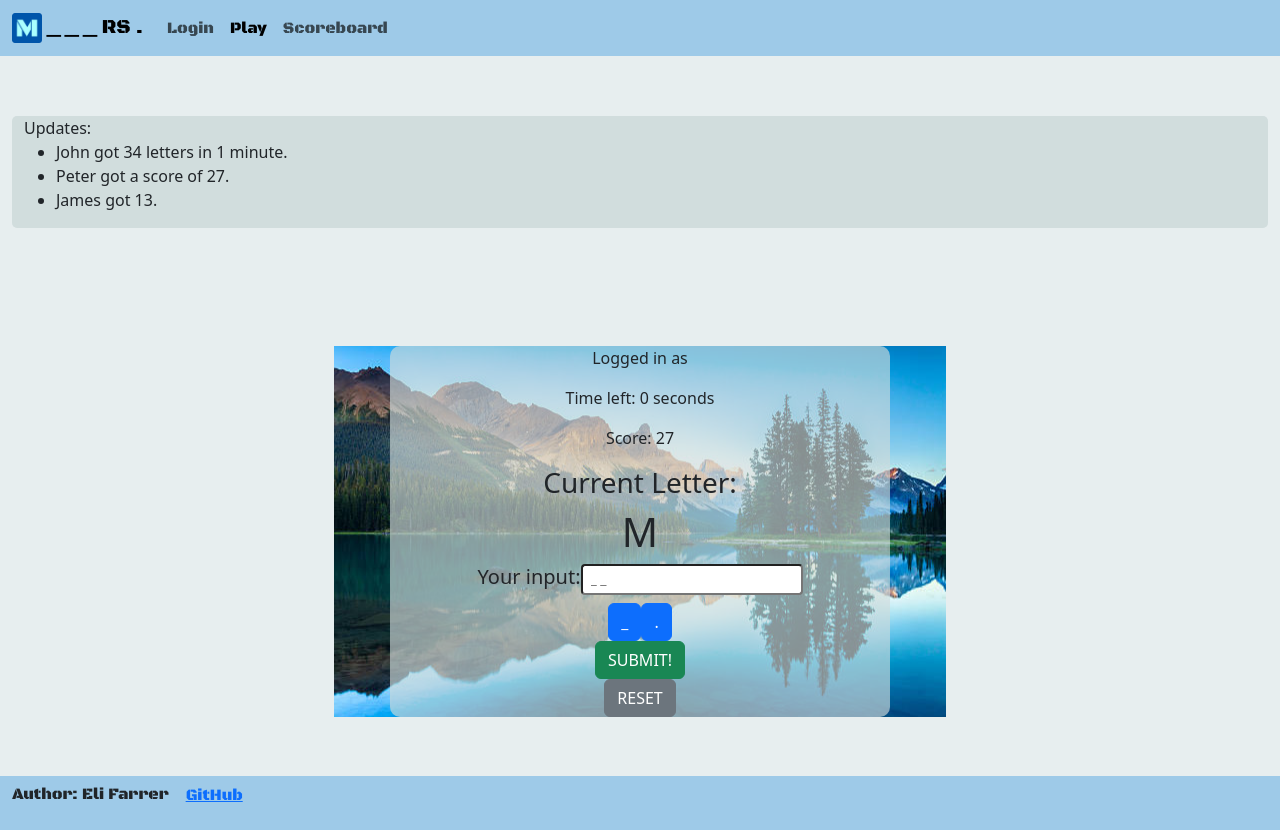
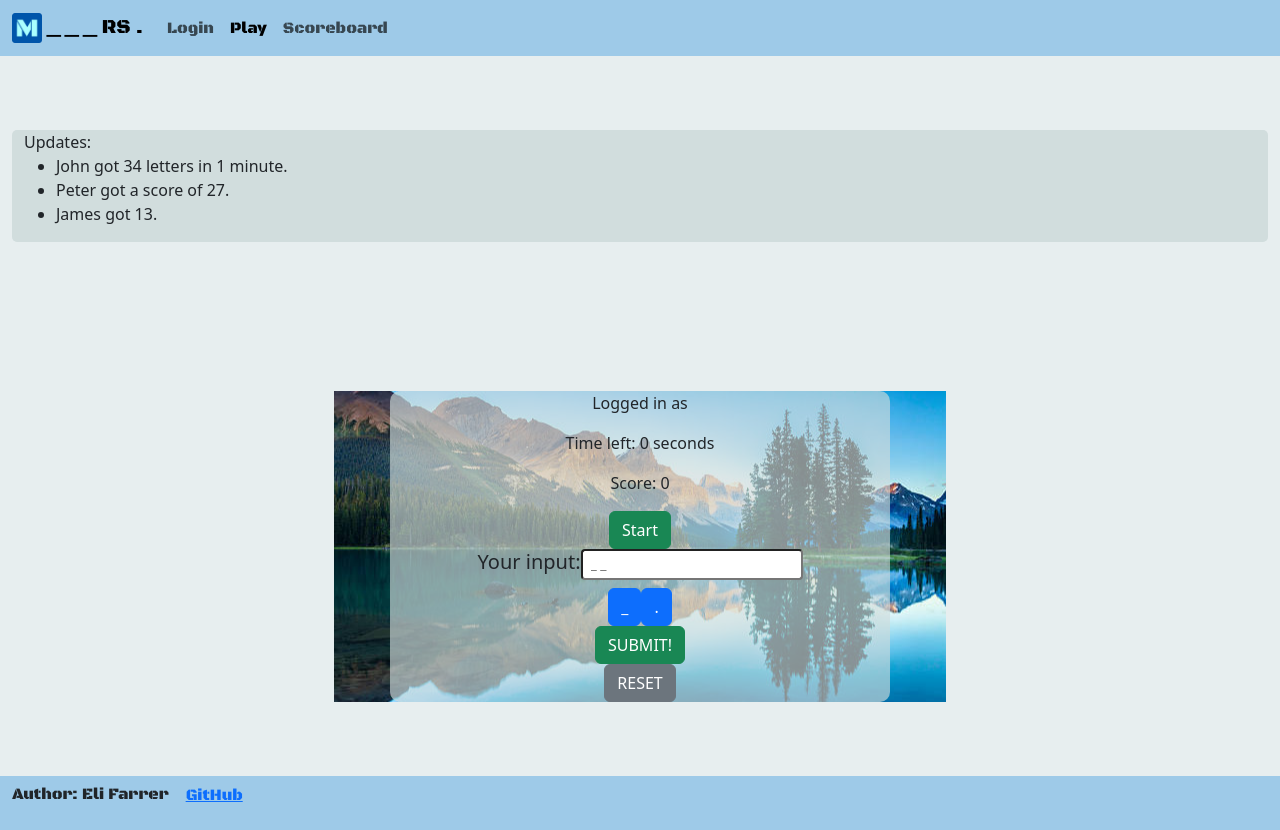
Before and after one commit to EliFarrer/startup, a React (Vite) app: page /play in a window 1280 px wide. Built offline with nearby package versions, Linux system fonts and the light colour scheme.

Commit message:
added a play and a start state

```diff
--- a/src/play/morseGame.jsx
+++ b/src/play/morseGame.jsx
@@ -2,22 +2,60 @@ import React from 'react';
 
 import './play.css'
 
-function createTimer(time, setTimer) {
+function createTimer(time, setTimer, changeGameState) {
     setTimer(time);
     let actualTime = time - 1;
     const intervalID = setInterval(() => {
         if (actualTime == 0) {
             clearInterval(intervalID);
-            // log the score and other things
+
+            endGame(changeGameState);
         }
         setTimer(actualTime--);
     }, 1000);
+    return intervalID;
 }
 
 
+function endGame(changeGameState) {
+    // this will reset the game and log the score
+    changeGameState('start');
+}
+
+
+function reset(changeGameState, setTimer, timerID) {
+    // resets the timer and game state, but doesn't log the score
+    changeGameState('start');
+    setTimer(0);
+    clearInterval(timerID);
+}
+
+
+function playGame(changeGameState, setTimer, updateTimerID) {
+    // changes the state to playing and sets a timer
+    changeGameState('playing');
+    const timerID = createTimer(10, setTimer, changeGameState);
+    updateTimerID(timerID);
+}
 
 export function MorseGame(props) {
     const [timer, setTimer] = React.useState(0);
+    const [timerID, updateTimerID] = React.useState(0);
+    const [gameState, changeGameState] = React.useState('start');
+    const [score, updateScore] = React.useState(0);
+    const [userInput, updateUserInput] = React.useState([]);
+
+    function getMainElement(gameState) {
+        // this returns either the start button or the 'your letter' prompt
+        if (gameState == 'start') {
+            return <button className="btn btn-success" type="submit" onClick={() => playGame(changeGameState, setTimer, updateTimerID)}>Start</button>;
+        } else if (gameState == 'playing') {
+            return <div><p>Current Letter:</p><h1>M</h1></div>;
+        }
+    }
+
+
+
 
 
     return (
@@ -27,16 +65,15 @@ export function MorseGame(props) {
         <div className="container-fluid" id="back">
         <p>Logged in as <b>{props.userName}</b></p>
         <p>Time left: {timer} seconds</p>
-        <p>Score: 27</p>
-        <h3>Current Letter:</h3>
-        <h1>M</h1>
+        <p>Score: {score}</p>
+        <div>{getMainElement(gameState)}</div>
         <h5>Your input:<input className="form-control-sm" placeholder="_ _" /></h5>
         <div className="tapInput">
             <button className="btn btn-primary" type="submit">_</button>
             <button className="btn btn-primary" type="submit">.</button>
         </div>
-        <div><button className="btn btn-success" type="submit" onClick={() => createTimer(5, setTimer)}>SUBMIT!</button></div>
-        <button className="btn btn-secondary" type="submit">RESET</button>
+        <div><button className="btn btn-success" type="submit">SUBMIT!</button></div>
+        <button className="btn btn-secondary" type="submit" onClick={() => reset(changeGameState, setTimer, timerID)}>RESET</button>
         </div>
         </div>
     )
```
